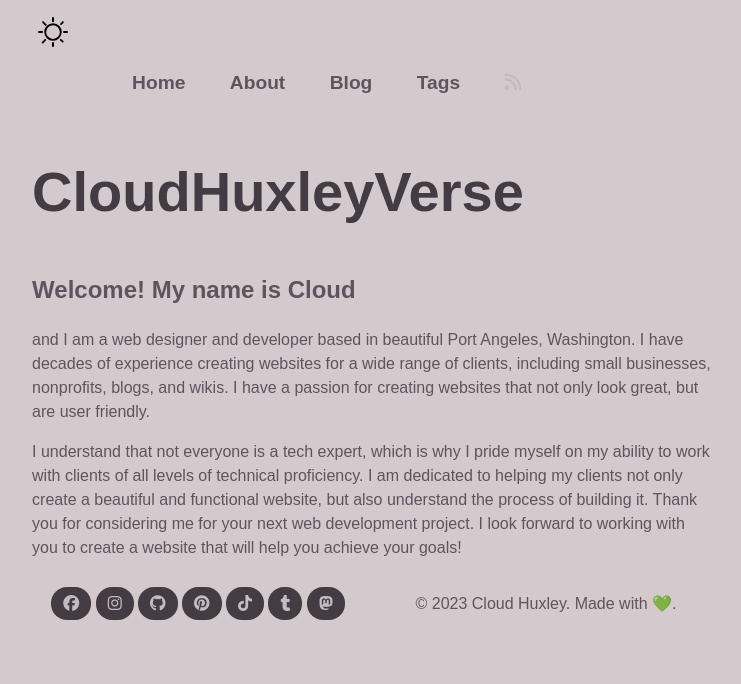
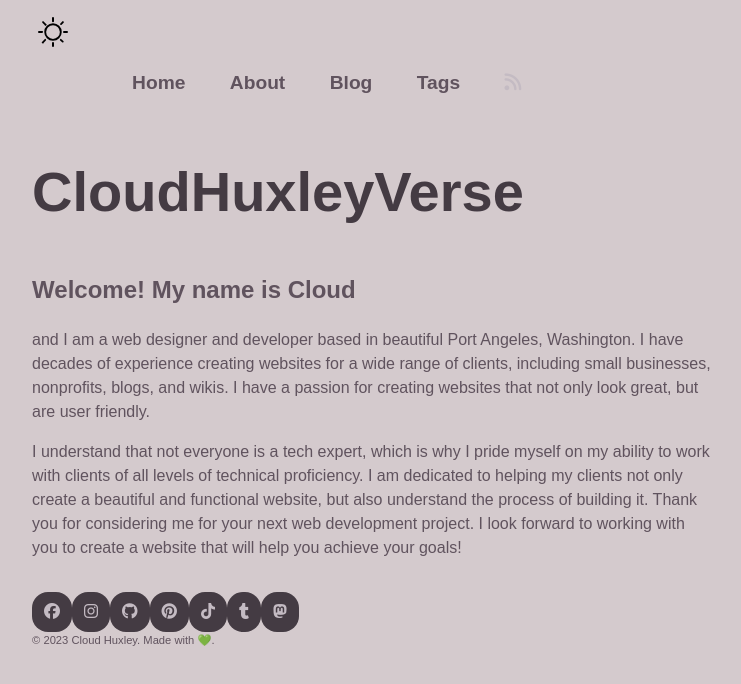
Before and after one commit to hvxley/huxley.cloud, an Astro site: page / in a window 1280 px wide. Shown: the whole page, without its empty margins (268-1009 px from the left). Built offline with nearby package versions, Linux system fonts and the light colour scheme; Astro itself is replaced by a stand-in of ours.

Commit message:
Updates copyright alignment.

```diff
--- a/src/components/Footer.astro
+++ b/src/components/Footer.astro
@@ -3,14 +3,14 @@
 ---
 <style>
   footer {
-    display: flex;
+    display: flexbox;
     gap: 1rem;
     margin-top: 2rem;
   }
 
   footer div {
-    text-align: center;
-    width: 49.5%;
+    display: flex;
+    min-width: 19rem;
   }
 
   a {
@@ -31,6 +31,11 @@
     color: #c4bbc3;
     font-weight: bold;
   }
+
+  .copyright {
+    font-size: 0.7rem;
+  }
+
 </style>
 
 <footer>
@@ -44,6 +49,6 @@
     <a href="https://www.kolektiva.social/@Cloud" target="_blank" rel="me"><i class="fa-brands fa-mastodon"></i></a>
   </div>
   <div>
-    <span>&copy; 2023 Cloud Huxley. Made with 💚.</span>
+    <span class="copyright">&copy; 2023 Cloud Huxley. Made with 💚.</span>
   </div>
 </footer>
```
